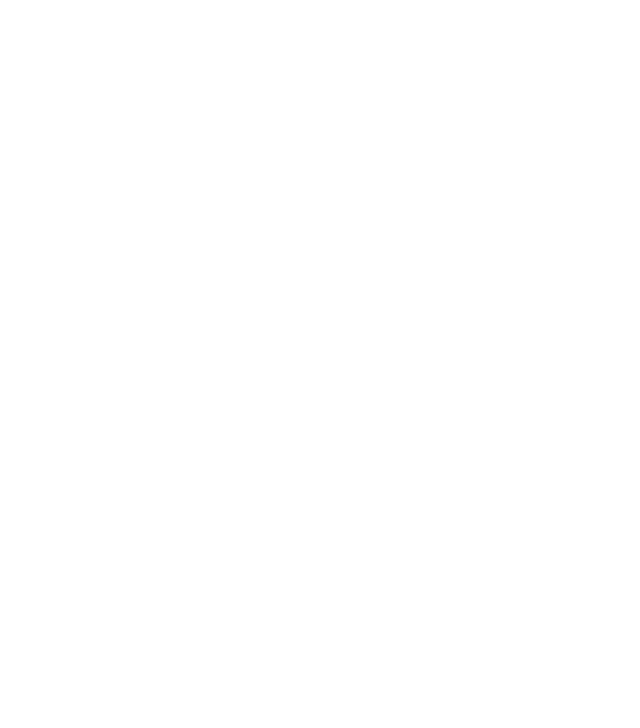
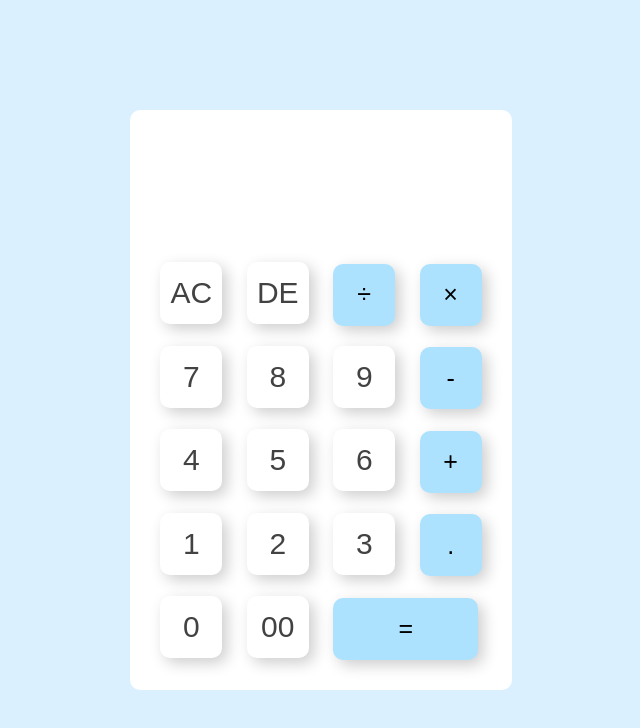
Before and after one commit to Mvsss/Project, a plain HTML site: page Calculator/index.html in a window 1280 px wide. Shown: the whole page, without its empty margins (319-959 px from the left). Drawn offline with Linux system fonts and the light colour scheme.

Commit message:
feat: end calculator

```diff
--- a/Calculator/index.html
+++ b/Calculator/index.html
@@ -0,0 +1,51 @@
+<!DOCTYPE html>
+<html lang="en">
+<head>
+    <link rel="stylesheet" href="style.css">
+    <meta charset="UTF-8">
+    <meta http-equiv="X-UA-Compatible" content="IE=edge">
+    <meta name="viewport" content="width=device-width, initial-scale=1.0">
+    <title>calculator</title>
+    <div class="container">
+      <div class="calculator">
+        <form>
+          <div class="display">
+            <input type="text" name="display">
+          </div>
+          <div>
+            <input type="button" value="AC" onclick="display.value = '' " >
+            <input type="button" value="DE" onclick="display.value =  display.value.toString().slice(0,-1)">
+            <input type="button" value="÷" onclick="display.value += '/' " class="operator">
+            <input type="button" value="×" onclick="display.value += '*' " class="operator">
+          </div>
+          <div>
+            <input type="button" value="7" onclick="display.value += '7' ">
+            <input type="button" value="8" onclick="display.value += '8' ">
+            <input type="button" value="9" onclick="display.value += '9' ">
+            <input type="button" value="-" onclick="display.value += '-' " class="operator">
+          </div>
+          <div>
+            <input type="button" value="4" onclick="display.value += '4' ">
+            <input type="button" value="5" onclick="display.value += '5' ">
+            <input type="button" value="6" onclick="display.value += '6' ">
+            <input type="button" value="+" onclick="display.value += '+' " class="operator">
+          </div>
+          <div>
+            <input type="button" value="1" onclick="display.value += '1' ">
+            <input type="button" value="2" onclick="display.value += '2' ">
+            <input type="button" value="3" onclick="display.value += '3' ">
+            <input type="button" value="." onclick="display.value += '.' " class="operator">
+          </div>
+          <div>
+            <input type="button" value="0" onclick="display.value += '0' ">
+            <input type="button" value="00" onclick="display.value += '00' ">
+            <input type="button" value="=" onclick="display.value = eval(display.value)" class="equal operator">
+
+          </div>
+        </form>
+      </div>
+    </div>
+
+
+    </body>
+    </html>
--- a/Calculator/style.css
+++ b/Calculator/style.css
@@ -0,0 +1,60 @@
+*{
+    margin: 0;
+    padding: 0;
+    font-family: 'Poppins', sans-serif;
+    box-sizing: border-box;
+}
+
+
+.container{
+    width: 100%;
+    height: 100vh;
+    background: #DAF0FF;
+    display: flex;
+    align-items: center;
+    justify-content: center;
+}
+.calculator{
+    background: #FFFFFF;
+    padding: 20px;
+    border-radius: 10px;
+}
+.calculator form input{
+    border: 0;
+    outline: 0;
+    width: 62px;
+    height: 62px;
+    border-radius: 10px;
+    box-shadow: -8px -8px 15px rgba(255, 255, 255, 0.1),5px 5px 15px rgba(0, 0, 0, 0.2);
+    background: transparent;
+    font-size: 30px;
+    color: #424242;
+    cursor: pointer;
+    margin: 10px;
+}
+
+button:active form input {
+    color: #ADE2FF;
+    transition: color 0s
+    }
+
+form .display{
+    display: flex;
+    justify-content: flex-end;
+    margin: 20px 0;
+}
+form .display input{
+    text-align: right;
+    flex: 1;
+    font-size: 45px;
+    box-shadow: none;
+}
+form input.equal{
+    width: 145px;
+}
+
+form input.operator{
+    background: #ADE2FF;
+    color: #000000;
+    font-size: 25px;
+}
```
